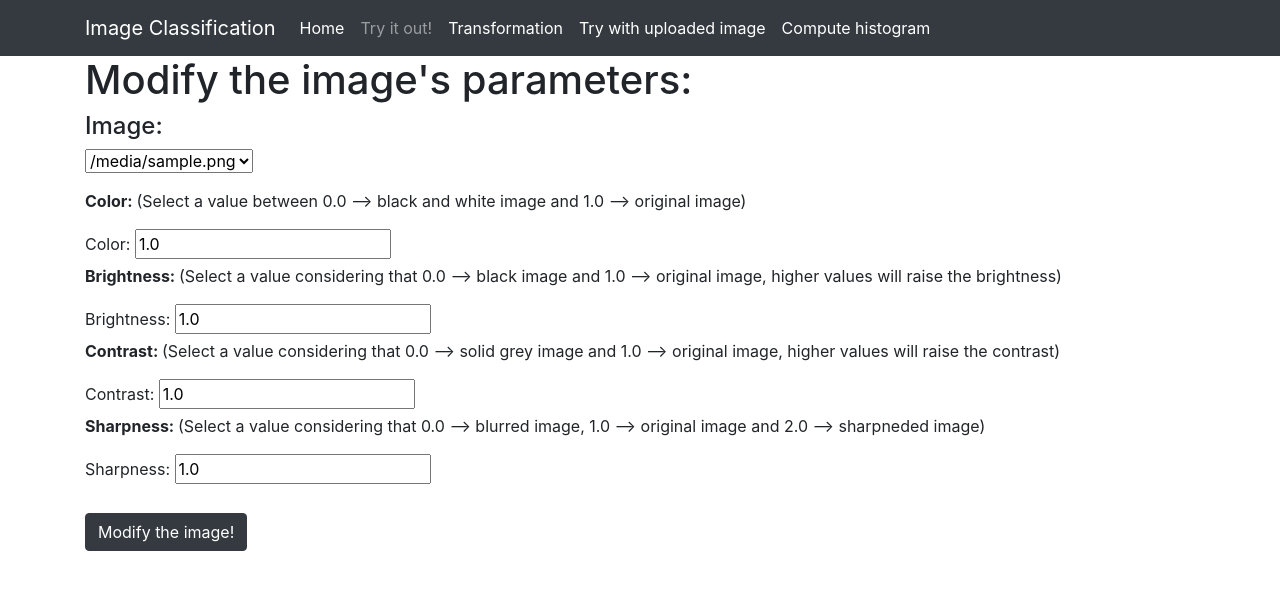
After one commit to unica-isde/isde-projects-2023-G, a FastAPI app: template app/templates/transformation_select.html in a window 1280 px wide. The commit adds this page. Shown: the top 590 px of the page. Run offline with FastAPI, Linux system fonts and the light colour scheme; the template is opened without the code that fills it: most values are stand-ins (such as "Sample title", 1, 10 or a date in 2020); some libraries are stand-ins or nearby versions.

Commit message:
Transformation form moved into its own page and added to the navbar

```diff
--- a/app/ml/classification_utils.py
+++ b/app/ml/classification_utils.py
@@ -17,6 +17,7 @@ from app.config import Configuration
 
 from fastapi import UploadFile, File, HTTPException
 import re
+
 
 conf = Configuration()
 
--- a/app/ml/transformation_utils.py
+++ b/app/ml/transformation_utils.py
@@ -33,11 +33,6 @@ def transform_image(img_id, img_color, img_brightness, img_contrast, img_sharpne
     sharpness_enhancer = ImageEnhance.Sharpness(img)
     img = sharpness_enhancer.enhance(img_sharpness)
 
-
-
-
-
-
     buffered = io.BytesIO()
     img.save(buffered, format="JPEG")
     img_str = base64.b64encode(buffered.getvalue()).decode("utf-8")
--- a/app/static/json_results.json
+++ b/app/static/json_results.json
@@ -1 +1 @@
-[["safety pin", 99.99504089355469], ["bucket", 0.002569944364950061], ["hook", 0.0004427435342222452], ["tricycle", 0.00019890785915777087], ["shopping basket", 0.00018895127868745476]]
+[["great egret", 98.72257232666016], ["pelican", 0.930659830570221], ["crane (bird)", 0.2058665007352829], ["spoonbill", 0.06677110493183136], ["flamingo", 0.021264083683490753]]
--- a/app/templates/base.html
+++ b/app/templates/base.html
@@ -30,6 +30,9 @@
                 <li class="nav-item">
                     <a class="nav-link" href="/classifications">Try it out!</a>
                 </li>
+                <li class="nav-item active">
+                    <a class="nav-link" href="/transformations">Transformation</a>
+                </li>
                  <li class="nav-item active">
                     <a class="nav-link" href="/classify_my_upload">Try with uploaded image</a>
                 </li>
--- /dev/null
+++ b/app/templates/transformation_select.html
@@ -0,0 +1,38 @@
+{% extends "base.html" %}
+
+{% block content %}
+
+    <form action="transformations" method="post" novalidate>
+        <h1>
+            Modify the image's parameters:
+        </h1>
+        <h4>
+            Image:
+        </h4>
+        <p>
+            <select name="image_id">
+                {% for image in images %}
+                  <option value="{{ image }}" SELECTED>{{ image }}</option>
+                {% endfor %}
+              </select>
+        </p>
+        <p><b>Color: </b>(Select a value between 0.0 --> black and white image and 1.0 --> original image)</p>
+        <label for="img_color">Color: </label>
+        <input type="number" name="img_color" id="img_color" value="1.0">
+        <br>
+        <p><b>Brightness: </b>(Select a value considering that 0.0 --> black image and 1.0 --> original image, higher values will raise the brightness)</p>
+        <label for="img_brightness">Brightness: </label>
+        <input type="number" name="img_brightness" id="img_brightness" value="1.0">
+        <br>
+        <p><b>Contrast: </b>(Select a value considering that 0.0 --> solid grey image and 1.0 --> original image, higher values will raise the contrast)</p>
+        <label for="img_contrast">Contrast: </label>
+        <input type="number" name="img_contrast" id="img_contrast" value="1.0">
+        <br>
+        <p><b>Sharpness: </b>(Select a value considering that 0.0 --> blurred image, 1.0 --> original image and 2.0 --> sharpneded image)</p>
+        <label for="img_sharpness">Sharpness: </label>
+        <input type="number" name="img_sharpness" id="img_sharpness" value="1.0">
+        <br>
+        <br>
+        <button type="submit" class="btn btn-dark mb-2">Modify the image!</button>
+    </form>
+{% endblock %}
--- a/main.py
+++ b/main.py
@@ -1,31 +1,27 @@
 import base64
-import json
-from io import BytesIO
 from typing import Dict, List
 import PIL
-from PIL import Image
-from fastapi import FastAPI, Request, UploadFile, HTTPException
+from fastapi import FastAPI, Request
 from fastapi.responses import HTMLResponse
 from fastapi.staticfiles import StaticFiles
 from fastapi.templating import Jinja2Templates
-import redis
-from rq import Connection, Queue
-from rq.job import Job
 from starlette.responses import FileResponse
-from app.config import Configuration
 from app.forms.classification_form import ClassificationForm
 from app.ml.classification_utils import *
 from app.utils import list_images
 from app.forms.transformation_form import TransformationForm
 from app.ml.transformation_utils import transform_image
-
+import json
+from fastapi.responses import FileResponse
+from contextlib import contextmanager
+import os
+from fastapi import HTTPException
 
 app = FastAPI()
 config = Configuration()
 
 app.mount("/static", StaticFiles(directory="app/static"), name="static")
 templates = Jinja2Templates(directory="app/templates")
-
 
 @app.get("/info")
 def info() -> Dict[str, List[str]]:
@@ -58,10 +54,6 @@ async def request_classification(request: Request):
     image_id = form.image_id
     model_id = form.model_id
     classification_scores = classify_image(model_id=model_id, img_id=image_id)
-
-    file_path = "app/static/json_results.json"
-    with open(file_path, "w") as file:
-        json.dump(classification_scores, file)
 
     return templates.TemplateResponse(
         "classification_output.html",
@@ -111,11 +103,15 @@ async def upload_and_classify(file: UploadFile, request: Request):
         },
     )
 
+
 @app.get("/download_result")
 async def download_result():
     file_name = "json_results.json"
     file_path = "app/static/json_results.json"
-    return FileResponse(path=file_path, filename=file_name, media_type="text/json")
+
+    response = FileResponse(path=file_path, filename=file_name, media_type="text/json")
+    return response
+
 
 @app.get("/histogram")
 def create_histogram(request: Request):
@@ -136,6 +132,13 @@ async def request_histogram(request: Request):
             "request": request,
             "image_id": image_id
         },
+    )
+
+@app.get("/transformations")
+def create_transformation(request: Request):
+    return templates.TemplateResponse(
+        "transformation_select.html",
+        {"request": request, "images": list_images() },
     )
 
 @app.post("/transformations")
```
Also changed, not shown: app/templates/classification_select.html (+0 -33 lines), requirements.txt (+9 -7 lines).
